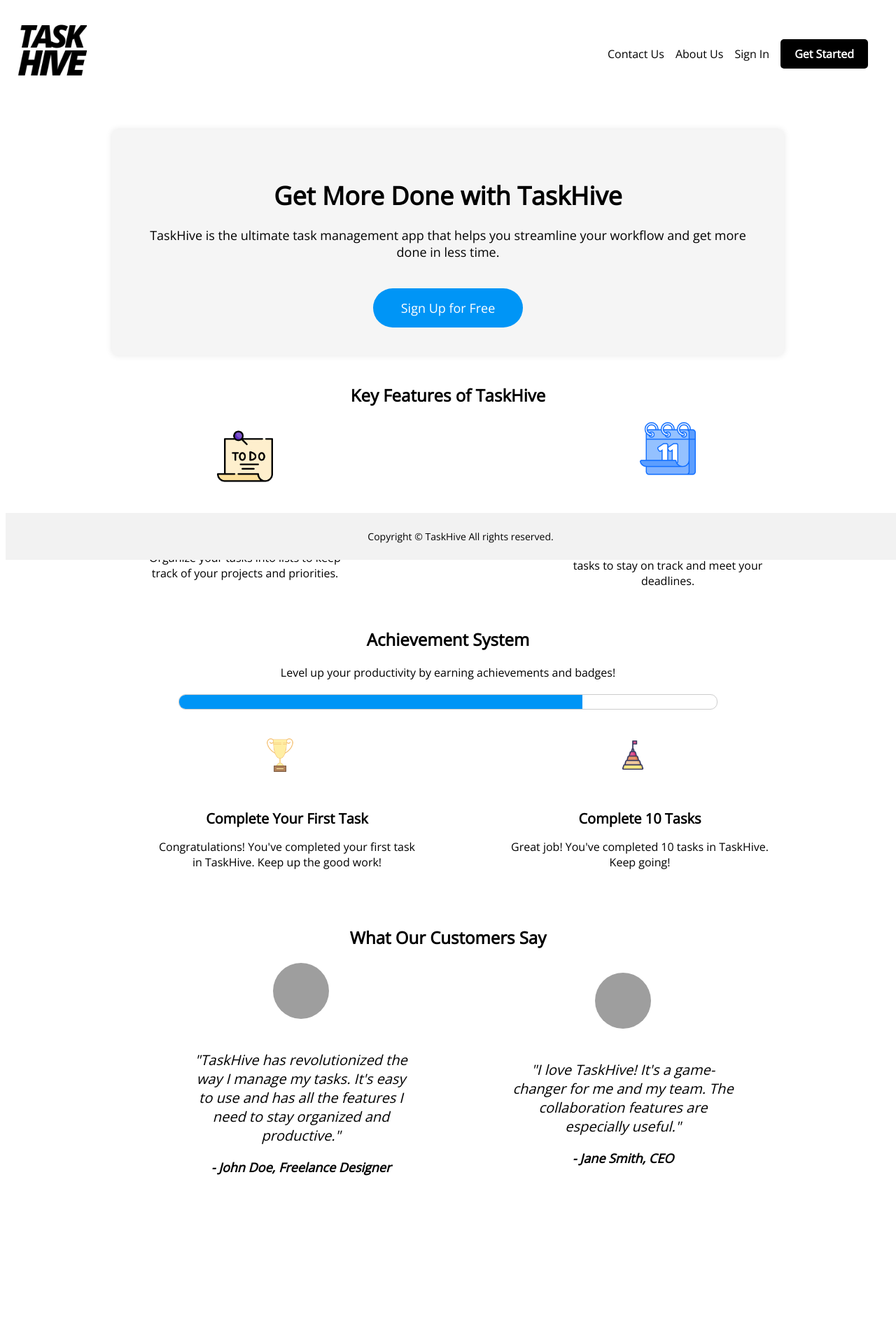
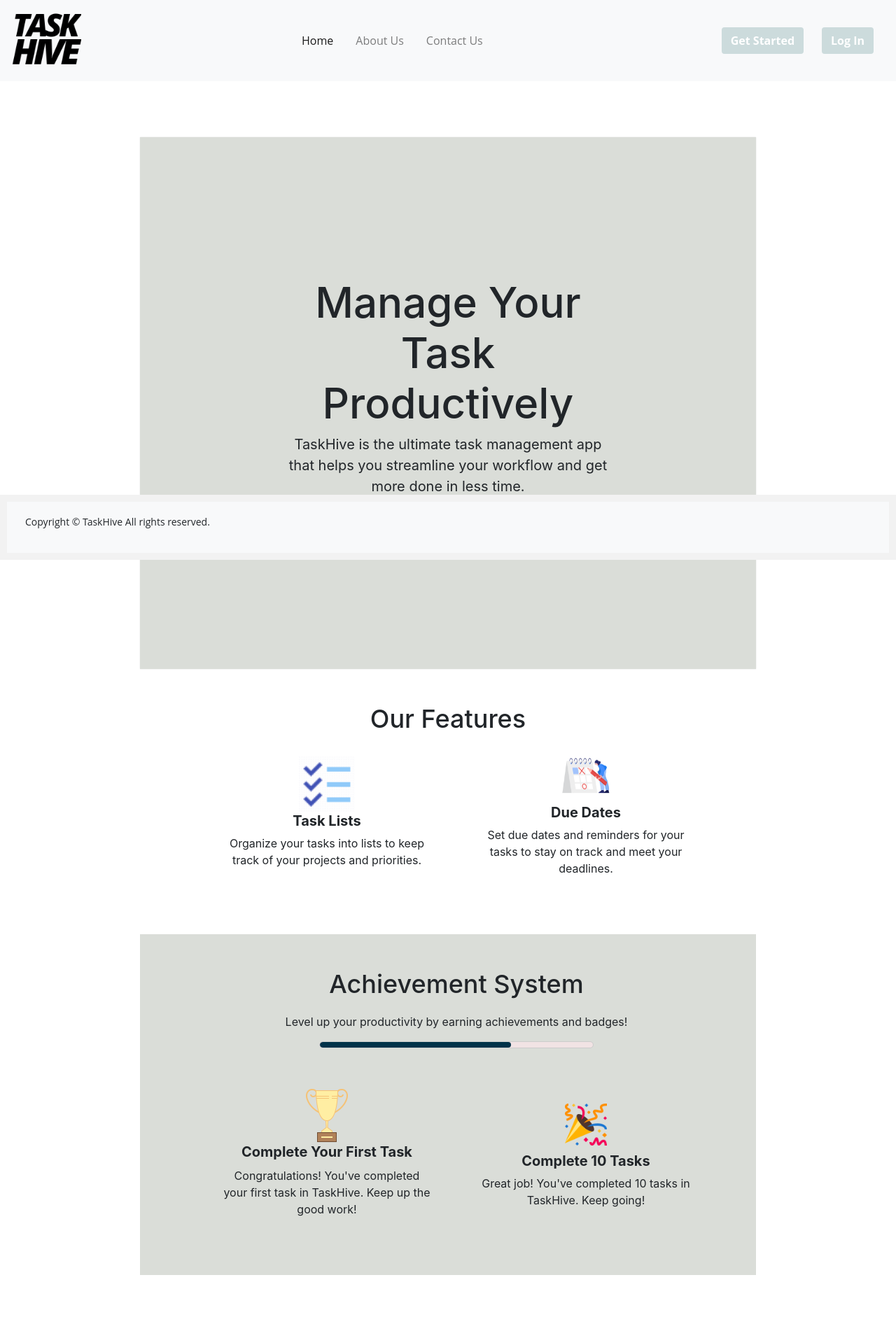
Before and after one commit to egeland00/sd2, a Node server app: template app/views/index.pug in a window 1280 px wide. Shown: the whole page at 70% size. Before the commit the page ends 1680 px from the top, so only its background shows below. Run offline with Node 20, Linux system fonts and the light colour scheme; the template is opened without the code that fills it, so the values that code supplies are empty; some libraries are stand-ins or nearby versions; grey boxes are pictures that could not be loaded.

Commit message:
put css in style.css, added link to nav bar

```diff
--- a/app/views/index.pug
+++ b/app/views/index.pug
@@ -1,46 +1,62 @@
 extends layout
 
 block content
-  section.hero
-    h2 Get More Done with TaskHive
-    p TaskHive is the ultimate task management app that helps you streamline your workflow and get more done in less time.
-    a(href="/register" class="cta") Sign Up for Free
-  section.features
-    h3 Key Features of TaskHive
-    ul
-      li
-        img(src='/images/task-list.png' alt='Task List Icon')
-        h4 Task Lists
-        p Organize your tasks into lists to keep track of your projects and priorities.
-      li
-        img(src='/images/due-date.png' alt='Due Date Icon')
-        h4 Due Dates
-        p Set due dates and reminders for your tasks to stay on track and meet your deadlines.
-  section.achievements
-    h3 Achievement System
-    p Level up your productivity by earning achievements and badges!
-    div.level-bar(style="margin-bottom: 40px;")
-      div.level-progress(style="width: 75%")
-    ul(style="display: flex; list-style: none; justify-content: space-between; align-items: center;")
-      li
-        img(src='/images/trophy.png' alt='Achievement Icon' style='width: 50px; height: 50px; object-fit: cover;')
-        div(style="margin-left: 20px;")
-          h4 Complete Your First Task
-          p Congratulations! You've completed your first task in TaskHive. Keep up the good work!
-      li
-        img(src='/images/achive.png' alt='Achievement Icon' style='width: 50px; height: 50px; object-fit: cover;')
-        div(style="margin-left: 20px;")
-          h4 Complete 10 Tasks
-          p Great job! You've completed 10 tasks in TaskHive. Keep going!
+  style.
 
-  section.testimonials
-    h3 What Our Customers Say
-    ul
-      li
-        img(src='/images/avatar1.png' alt='Customer Avatar')
-        blockquote "TaskHive has revolutionized the way I manage my tasks. It's easy to use and has all the features I need to stay organized and productive."
-        cite - John Doe, Freelance Designer
-      li
-        img(src='/images/avatar2.png' alt='Customer Avatar')
-        blockquote "I love TaskHive! It's a game-changer for me and my team. The collaboration features are especially useful."
-        cite - Jane Smith, CEO
+      main.section1 {
+        background-color: #daddd8;
+        text-align: center;
+        padding: 200px;
+        border-radius: 0px;
+        box-shadow: 0px 0px 2px rgba(0,0,0,0.1);
+
+      }
+       main.section2 {
+          background-color: ##EEF0F2;
+          padding: 50px;
+          text-align: center;
+        }
+
+       main.section3 {
+          background-color: #daddd8;
+          padding: 50px;
+          text-align : center;
+          justify-content: space-around;
+
+
+        }
+
+
+
+  main
+    main.section1
+      h2(style ='font-size: 60px;') Manage Your Task Productively
+      p(style ='font-size: 20px; ') TaskHive is the ultimate task management app that helps you streamline your workflow and get more done in less time.
+      a.btn-lg(href='#' style='background-color: #003249;  color: white; font-size: 20px; font-weight:bold') Get Started
+    main.section2
+      h3(style ='font-size: 36px; margin-bottom: 20px; ') Our Features
+      ul(style='list-style: none; display: flex; justify-content: space-around ; align-items: center;')
+        li(style='max-width: 300px;')
+          img(src='/Images/todo-list.gif' alt='Task Icon' style='width:80px; height: 80px;')
+          h4(style='font-size: 20px; font-weight:bold') Task Lists
+          p(style='font-size: 16px;') Organize your tasks into lists to keep track of your projects and priorities.
+        li(style='max-width: 300px;')
+          img(src='/Images/duedate.png' alt='Date Icon' style='width:80px; height: 80px;')
+          h4(style='font-size: 20px; font-weight:bold') Due Dates
+          p(style='font-size: 16px;')  Set due dates and reminders for your tasks to stay on track and meet your deadlines.
+    main.section3
+      ul(style="display: flex; list-style: none; justify-content: space-around; align-items: center;")
+        li(style= 'max-width: 600px; justify-content: space-around; align-items: center;')
+          h3(style ='font-size: 36px; margin-bottom: 20px; ') Achievement System
+          p(style='font-size: 16px;') Level up your productivity by earning achievements and badges!
+            div.level-bar(style="align-items: center; margin-bottom: 40px; background-color: #F1E3E4; height: 10px; border-radius: 5px; max-width:600px ;")
+              div.progress(style="width: 70%; height: 100%; border-radius: 5px; background-color: #003249; ")
+      ul(style="display: flex; list-style: none; justify-content: space-around; align-items: center;")
+        li(style= 'max-width: 300px')
+          img(src='/Images/trophy.png' alt='Achievement Icon' style='width: 80px; height: 80px;')
+          h4(style='font-size: 20px; font-weight:bold; margin-bottom: 10px;')  Complete Your First Task
+          p(style='font-size: 16px;') Congratulations! You've completed your first task in TaskHive. Keep up the good work!
+        li(style='max-width: 300px;')
+          img(src='/Images/celebrate.png' alt='Complete Task' style='width:80px; height: 80px;')
+          h4(style='font-size: 20px; font-weight:bold')   Complete 10 Tasks
+          p(style='font-size: 16px;')  Great job! You've completed 10 tasks in TaskHive. Keep going!
--- a/app/views/layout.pug
+++ b/app/views/layout.pug
@@ -1,28 +1,30 @@
 doctype html
 html(lang="en")
-  head
-    title= title
-    meta(charset="UTF-8")
-    meta(name="viewport", content="width=device-width, initial-scale=1.0")
-    link(rel="stylesheet", href="/style.css")
-    link(href="https://fonts.googleapis.com/css2?family=Open+Sans&display=swap", rel="stylesheet")
-  body
-    nav
-      .logo
-        a(href= "/")
-          img(src='/images/logo.png' alt='TaskHive Logo' style='width: 100px; height: 100px; object-fit: cover;')
-      ul.menu
-        li
-          a(href="#") Contact Us
-        li
-          a(href="#") About Us
-        li
-          a(href="/login") Sign In
-        li
-          a(href="/register" class="button") Get Started
+
+    head
+        title Task Hive
+        link(rel='stylesheet', href='/images/style.css')
+        link(rel='stylesheet', href='https://stackpath.bootstrapcdn.com/bootstrap/4.5.2/css/bootstrap.min.css')
+    body
+        nav.navbar.navbar-expand-lg.navbar-light.bg-light
+            img(src='/images/logo.png' alt='TaskHive Logo' style='width: 100px; height: 100px; object-fit: cover;')
+            div.collapse.navbar-collapse#navbarNav
+                ul.navbar-nav.ml-auto
+                    li.nav-item.active
+                        a.nav-link(href="/") Home
+                    li.nav-item
+                        a.nav-link(href="#") About Us
+                    li.nav-item
+                        a.nav-link(href="#") Contact Us
+                ul.navbar-nav.ml-auto
+                    li.nav-item.nav-item-button
+                        a.btn(href='/register') Get Started
+                    li.nav-item
+                        a.btn(href='/login') Log In
     main
-      block content
+        block content
 
 
     footer
-      p Copyright © TaskHive All rights reserved.
+        nav.navbar.navbar-expand-lg.navbar-light.bg-light
+            p Copyright © TaskHive All rights reserved.
--- a/static/style.css
+++ b/static/style.css
@@ -419,3 +419,41 @@
 .task-details-container input[type="date"] {
   width: 100%;
 }
+
+/* CSS code for Task Hive website */
+.navbar {
+  position: fixed;
+  top: 0;
+  left: 0;
+  width: 100%;
+}
+
+.navbar img {
+  width: 60px;
+  height: 60px;
+  object-fit: cover;
+}
+
+.navbar-nav .nav-link {
+  display: inline-block;
+  padding: 0 20px;
+}
+
+.navbar-nav .nav-item-button a.btn:first-child {
+  background-color: #003249;
+  color: white;
+  font-size: 16px;
+  font-weight: bold;
+}
+
+.navbar-nav .nav-item a.btn:last-child {
+  margin-left: 10px;
+  background-color: #ccdbdc;
+  color: white;
+  font-size: 16px;
+  font-weight: bold;
+}
+
+footer p {
+  padding: 10px;
+}
```
Also changed, not shown: app/views/indexbackup.pug (added, +46 -0 lines), app/views/layoutbackup.pug (added, +28 -0 lines), views/index.pug (deleted, +0 -62 lines), views/layout.pug (deleted, +0 -29 lines).
